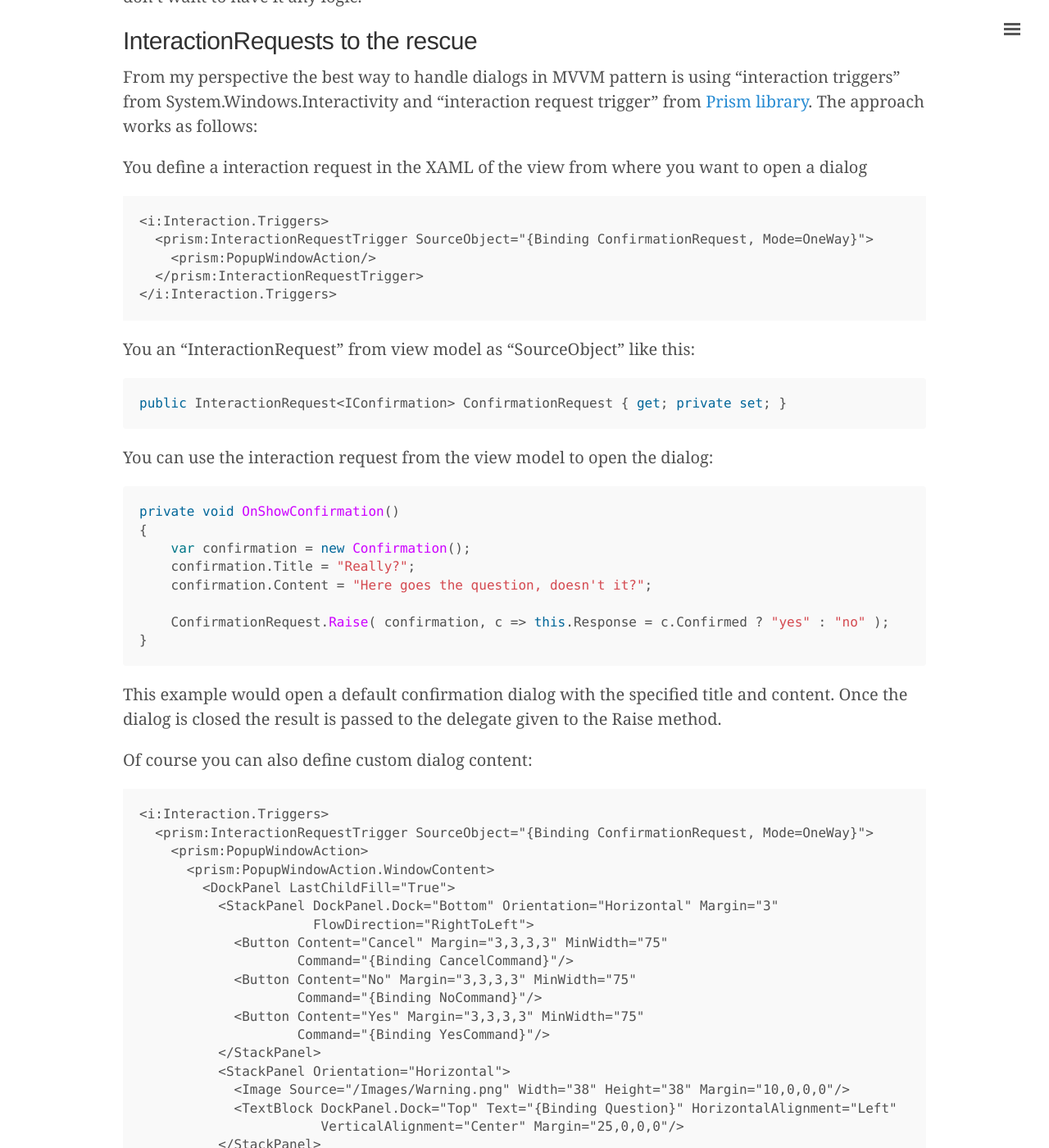
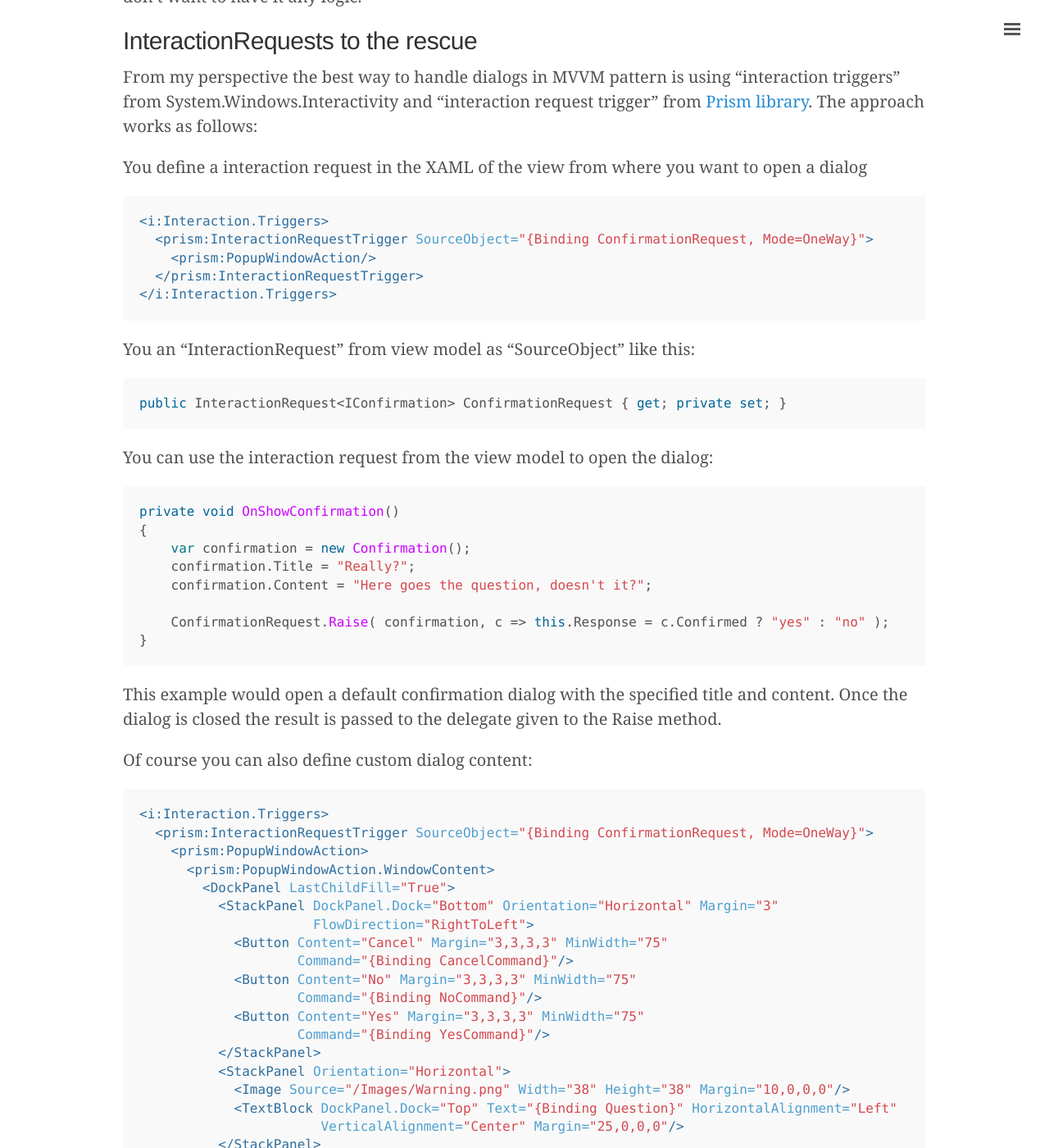
Before and after one commit to plainionist/plainionist.github.io, a Jekyll site: the page built from _posts/2018-01-19-Mvvm-Dialogs.md, in a window 1280 px wide and 1400 px high, scrolled down 1729 px. Shown: the whole window at 82% size. Built offline with Jekyll 4.4.1, drawn with Linux system fonts in a browser that asks for light colours; comment, search, counter and statistics services are not loaded; some of the changed text lies outside the part shown.

Commit message:
syntax highlighting improved

````diff
--- a/_posts/2018-01-19-Mvvm-Dialogs.md
+++ b/_posts/2018-01-19-Mvvm-Dialogs.md
@@ -56,7 +56,7 @@ From my perspective the best way to handle dialogs in MVVM pattern is using "int
 
 You define a interaction request in the XAML of the view from where you want to open a dialog
 
-```XML
+```xml
 <i:Interaction.Triggers>
   <prism:InteractionRequestTrigger SourceObject="{Binding ConfirmationRequest, Mode=OneWay}">
     <prism:PopupWindowAction/>
@@ -88,7 +88,7 @@ is passed to the delegate given to the Raise method.
 
 Of course you can also define custom dialog content:
 
-```XML
+```xml
 <i:Interaction.Triggers>
   <prism:InteractionRequestTrigger SourceObject="{Binding ConfirmationRequest, Mode=OneWay}">
     <prism:PopupWindowAction>
@@ -128,7 +128,7 @@ System dialogs like
 
 are a little bit special if you want to have the "native" look & feel. But also this can be done with MVVM and interaction requests:
 
-```XML
+```xml
 <i:Interaction.Triggers>
   <prism:InteractionRequestTrigger SourceObject="{Binding OpenFileRequest, Mode=OneWay}">
     <pn:PopupCommonDialogAction FileDialogType="{x:Type win32:OpenFileDialog}"/>
````
